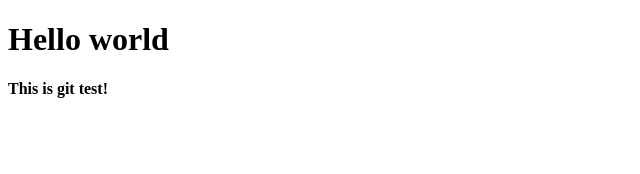
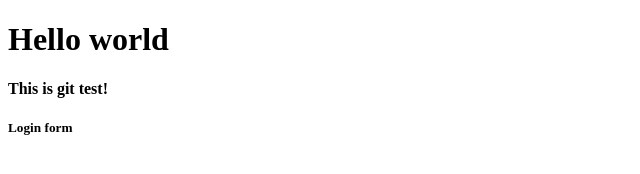
Before and after one commit to Vasulevus/test_of_github, a plain HTML site: page index.html in a window 1280 px wide. Shown: the full height of the page, 0-640 px from the left. Drawn offline with Linux system fonts and the light colour scheme.

Commit message:
login form

```diff
--- a/index.html
+++ b/index.html
@@ -10,6 +10,7 @@
 
         <h1>Hello world</h1>
         <h4>This is git test!</h4>
+        <h5>Login form</h5>
 
     </body>
 
```
Also changed, not shown: login.html (added), 1 other file.
